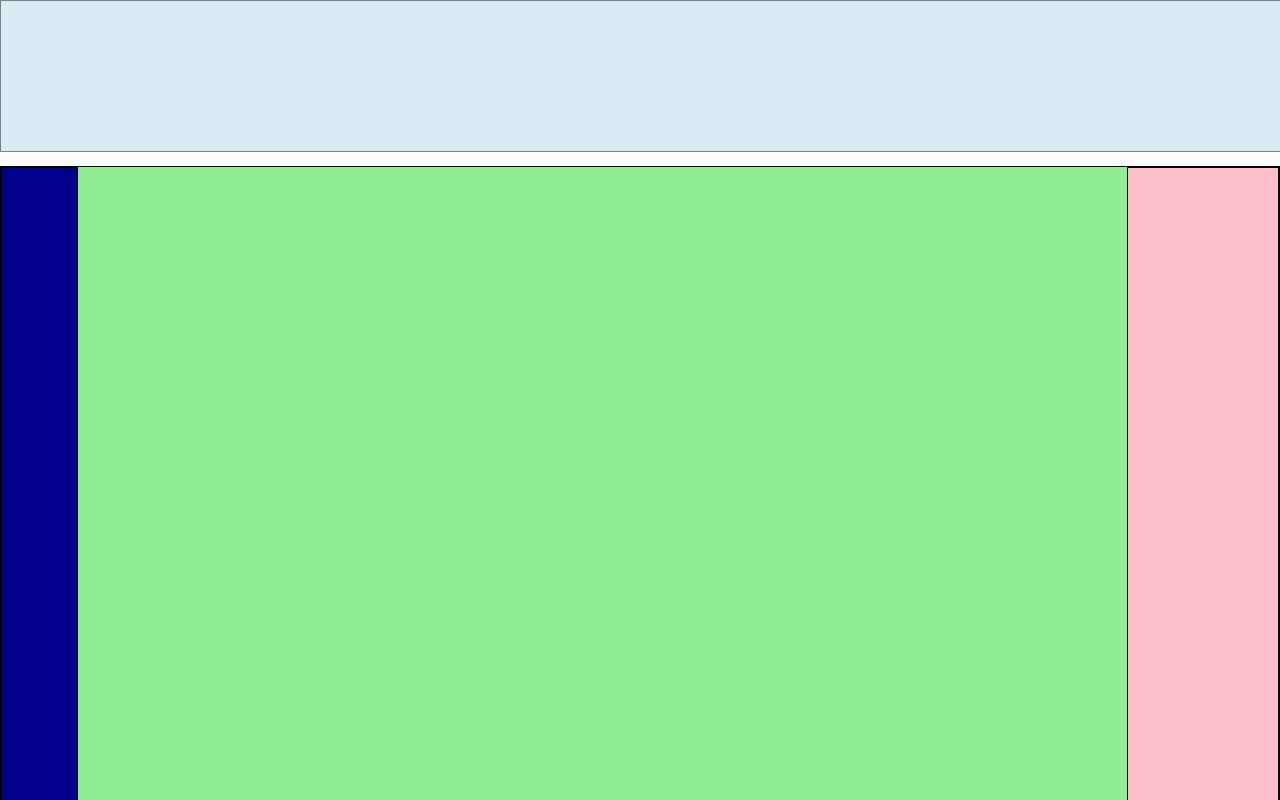
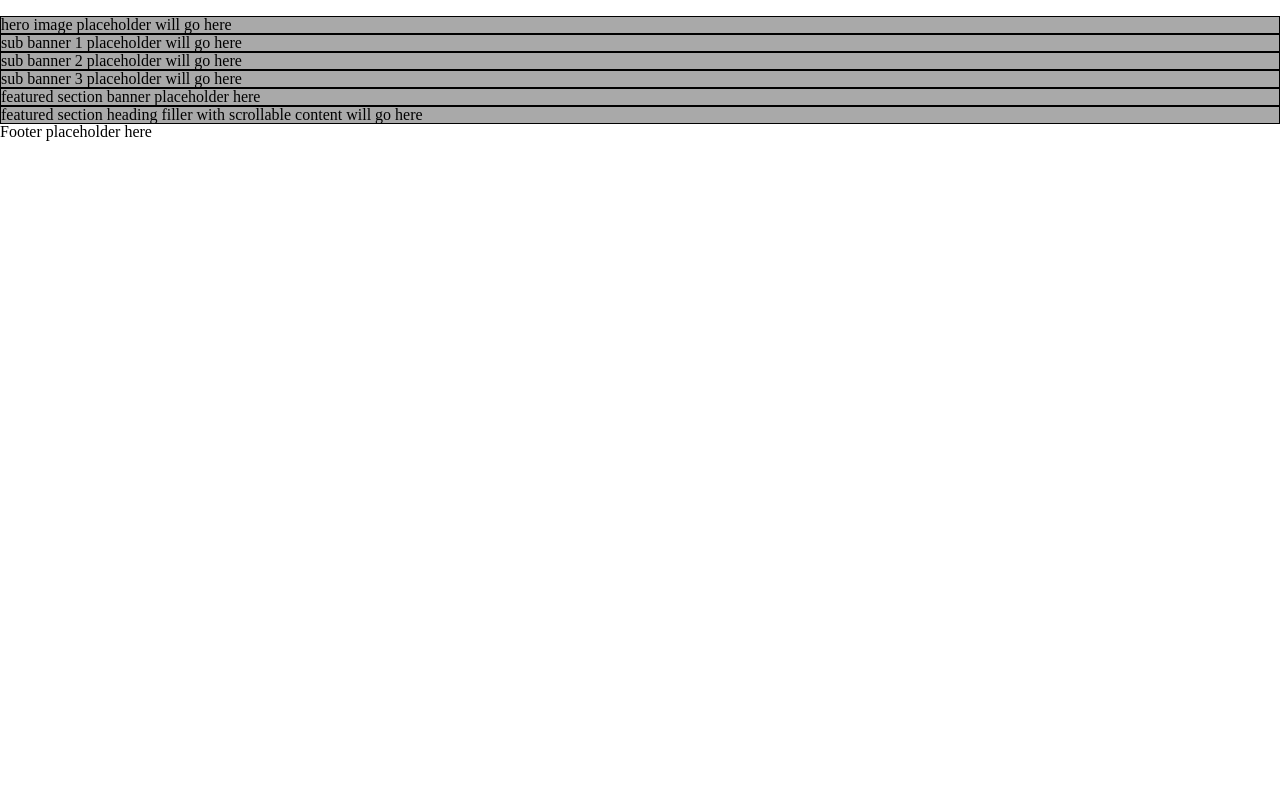
Before and after one commit to mistidinzy/wirefame-exercise, a plain HTML site: page index.html in a window 1280 px wide. Shown: the top 800 px of the page. Drawn offline with Linux system fonts and the light colour scheme.

Commit message:
add sections and divs to html

```diff
--- a/index.html
+++ b/index.html
@@ -13,25 +13,42 @@
   <body>
 
     <header>
-      <img src="">
-
-      <div class="navbar"></div>
+      <nav>
+        <ul>
+          <li>
+            <img src="" alt="">
+          </li>
+          <li></li>
+          <li></li>
+          <li></li>
+          <li></li>
+        </ul>
+      </nav>
     </header>
 
-    <div class="main-content">
 
-       <div class="left-menu">
+    <main>
 
-       </div>
+      <section>
+        <div> hero image placeholder will go here </div>
+      </section>
 
-       <div class="right-pane">
+      <section>
+        <div> sub banner 1 placeholder will go here </div>
+        <div> sub banner 2 placeholder will go here </div>
+        <div> sub banner 3 placeholder will go here </div>
+      </section>
 
-       </div>
+      <section>
+        <div>  featured section banner placeholder here </div>
+        <div> featured section heading filler with scrollable content will go here </div>
 
-    </div>
+      </section>
+
+    </main>
 
     <footer>
-
+      Footer placeholder here
     </footer>
 
     <script src="js/app.js" async defer></script>
```
Also changed, not shown: imgs/wireframe-annotated.png (added), imgs/wireframe-comp.png (added).
